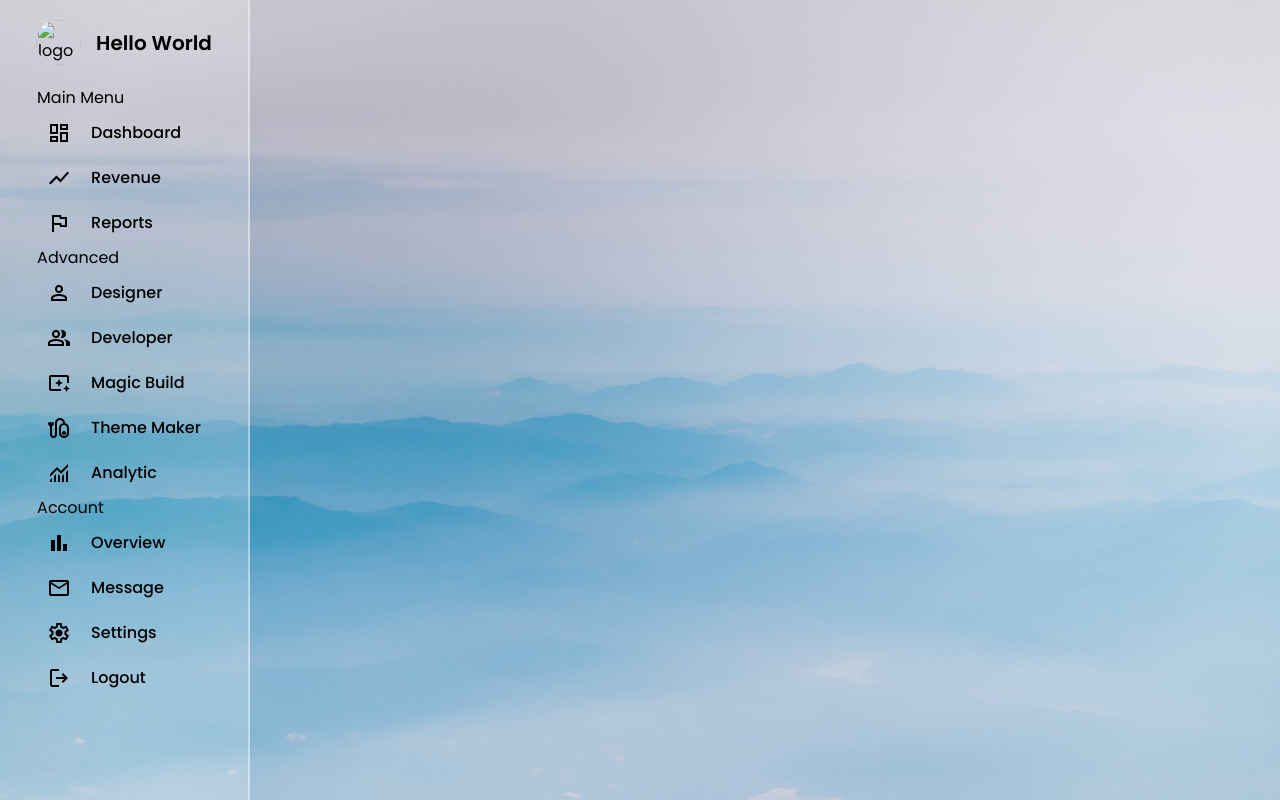
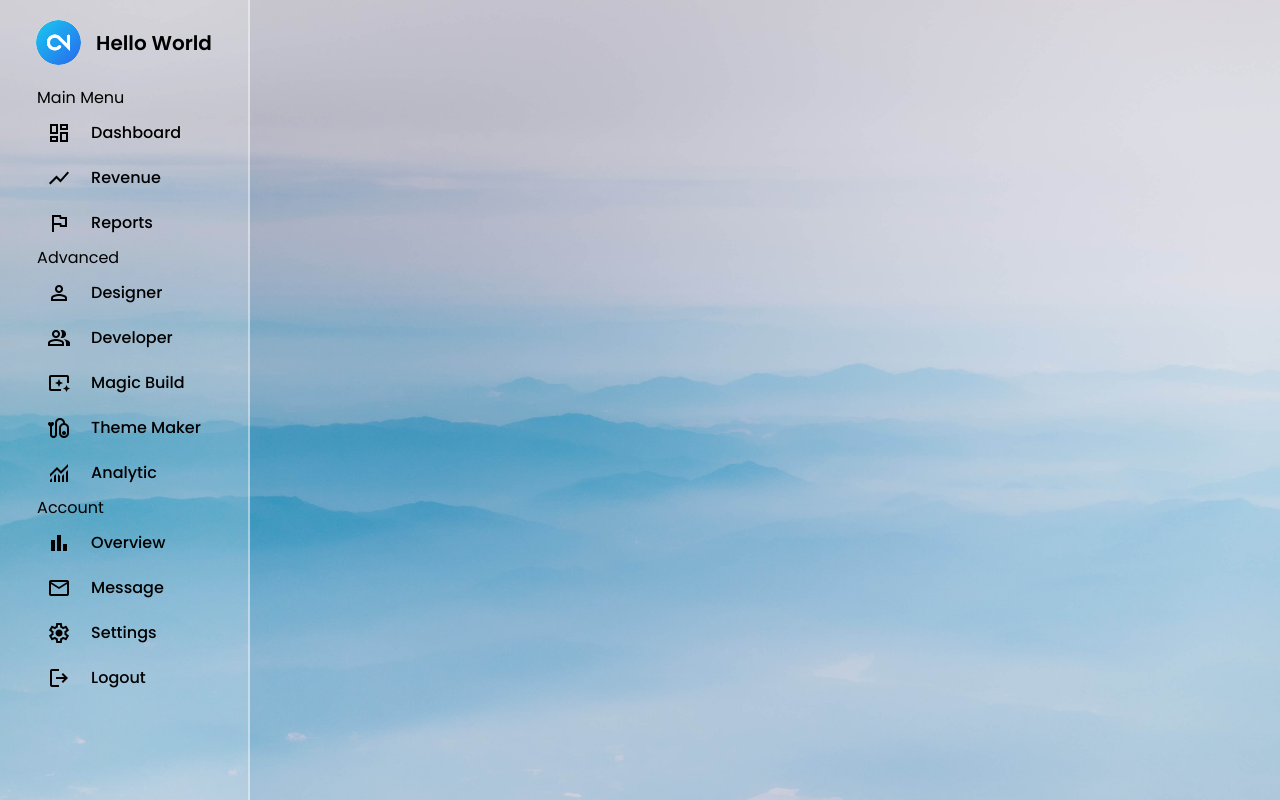
Before and after one commit to ShivamSoni1995/Sidebar-Menu, a plain HTML site: page index.html in a window 1280 px wide. Drawn offline with nearby package versions, Linux system fonts and the light colour scheme; files whose address does not match are found by name.

Commit message:
Update index.html

```diff
--- a/index.html
+++ b/index.html
@@ -9,7 +9,7 @@
   <body>
     <aside class="sidebar">
       <div class="logo">
-        <img src="images/logo.jpg" alt="logo">
+        <img src="logo.jpg" alt="logo">
         <h2>Hello World</h2>
       </div>
       <ul class="links">
```
